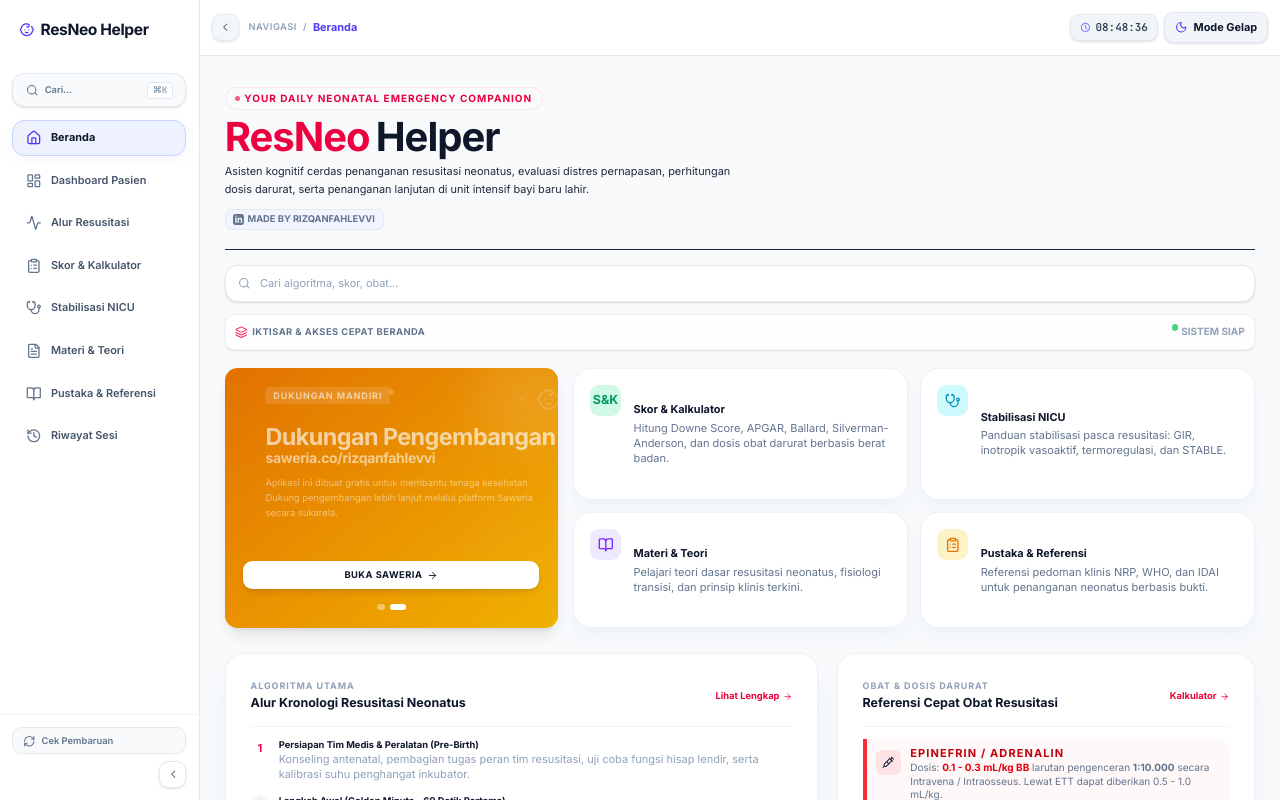
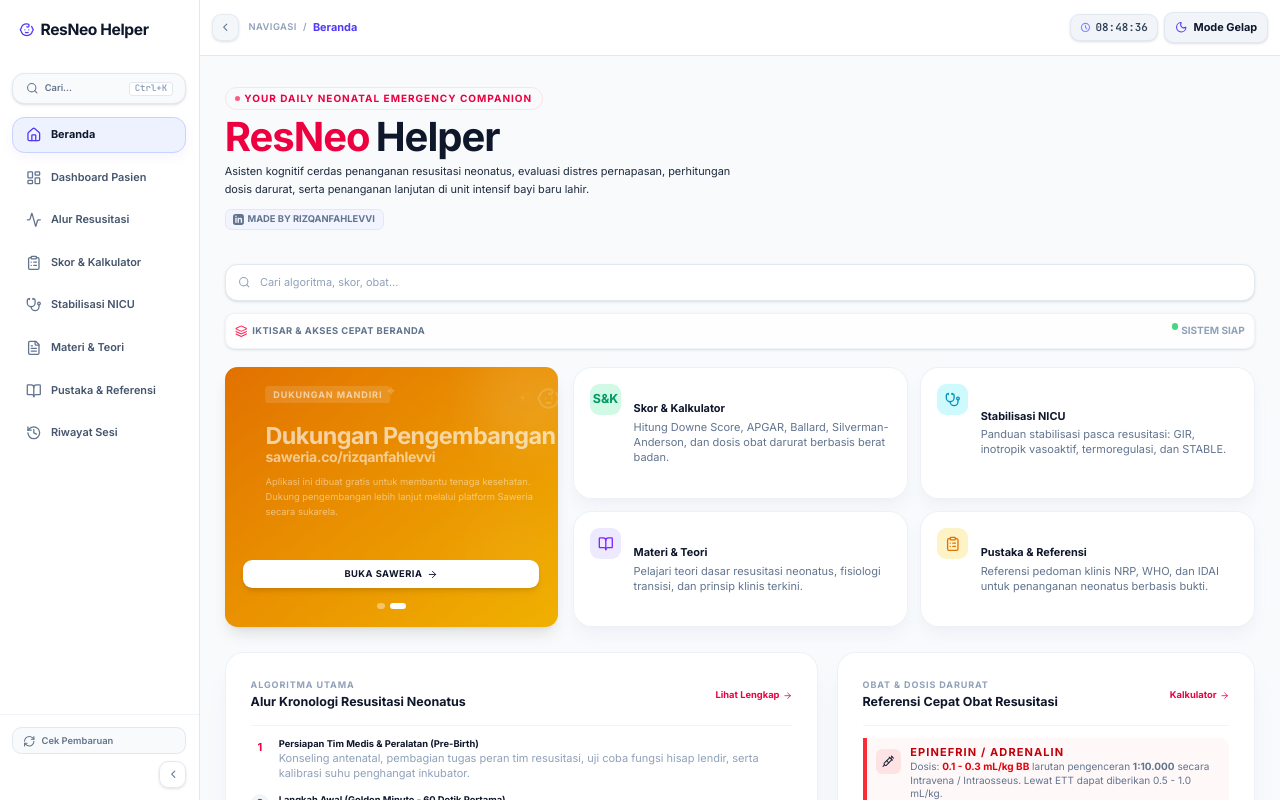
Before and after one commit to rizqanfahlevvi/resneo-helper, a React (Vite) app: page / in a window 1280 px wide. Built offline with nearby package versions, Linux system fonts and the light colour scheme.

Commit message:
Remove hero border-b in TabHome, fix Ctrl+K unicode in sidebar search

```diff
--- a/src/components/Layout.tsx
+++ b/src/components/Layout.tsx
@@ -160,7 +160,7 @@ export default function Layout({ children, activeTab, onTabChange, birthWeight,
             {!sidebarCollapsed && (
               <>
                 <span className="flex-1 text-left">Cari...</span>
-                <kbd className="text-[9px] bg-white dark:bg-slate-800 text-slate-400 px-1.5 py-0.5 rounded font-mono border border-slate-200 dark:border-slate-700">⌘K</kbd>
+                <span className="text-[9px] bg-white dark:bg-slate-800 text-slate-400 px-1.5 py-0.5 rounded font-mono border border-slate-200 dark:border-slate-700 leading-none">Ctrl+K</span>
               </>
             )}
           </button>
--- a/src/components/tabs/TabHome.tsx
+++ b/src/components/tabs/TabHome.tsx
@@ -125,7 +125,7 @@ export default function TabHome({ onNavigate, focusTrigger }: TabHomeProps) {
   return (
     <div className="w-full text-slate-800 dark:text-slate-100 font-sans">
       {/* Top Header Jumbotron Section */}
-      <div className="flex flex-col lg:flex-row justify-between items-start lg:items-center gap-6 pb-6 pt-2 border-b border-slate-205 dark:border-slate-800/40">
+      <div className="flex flex-col lg:flex-row justify-between items-start lg:items-center gap-6 pb-6 pt-2">
         <div className="space-y-2">
           {/* Neonatal Pill Badge */}
           <div className="inline-flex items-center gap-1.5 px-3 py-1 rounded-full bg-red-105 dark:bg-rose-500/10 text-rose-600 dark:text-rose-400 border border-rose-200/50 dark:border-rose-900/30 font-extrabold uppercase tracking-widest text-[9px] md:text-[10px]">
```
Also changed, not shown: 5 other files (tests, documents, lock files or other folders).
